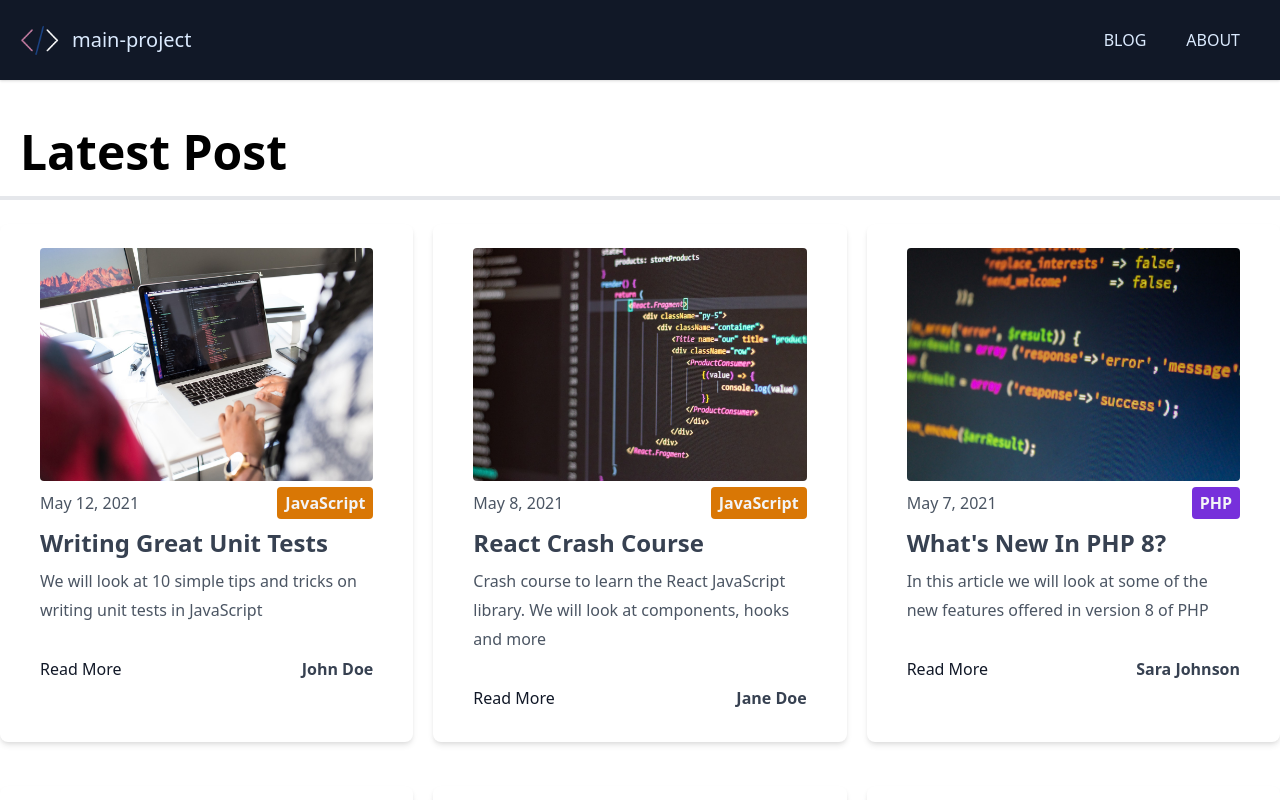
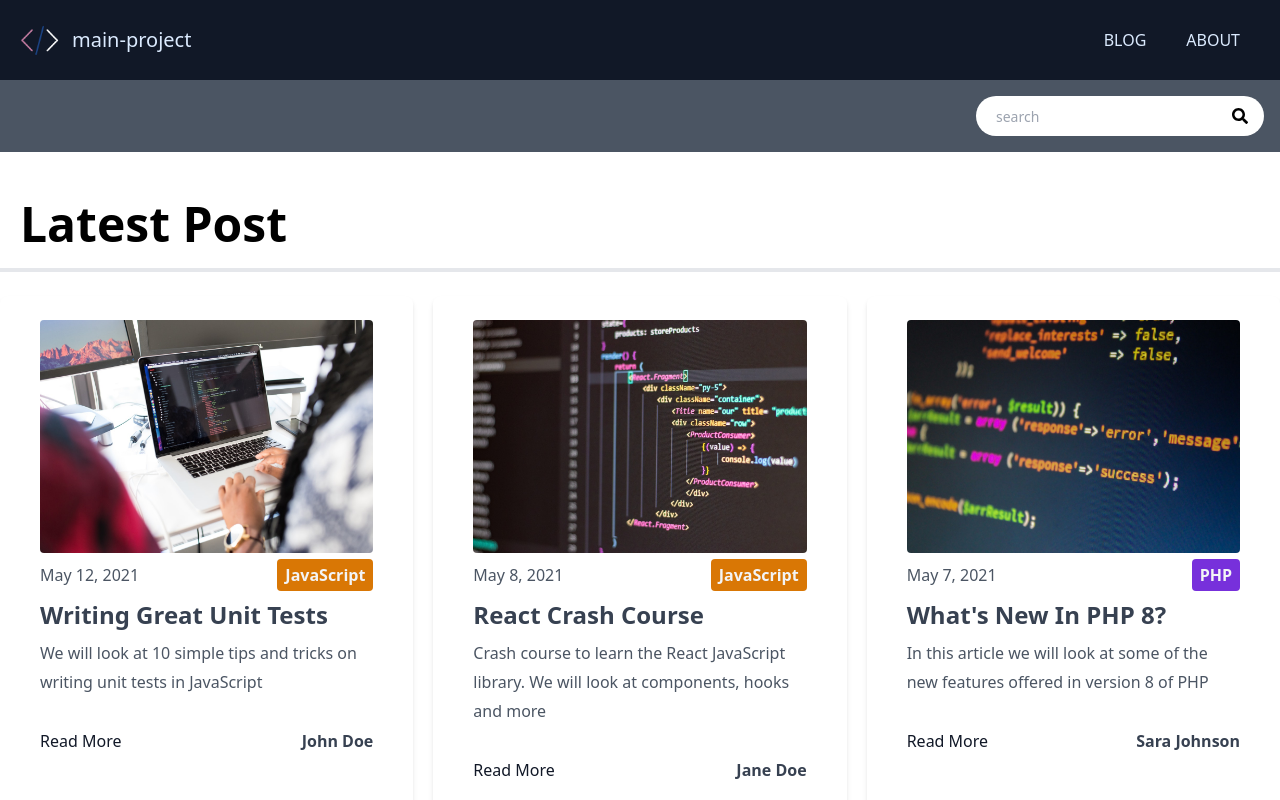
Before and after one commit to arzivre/next-md, a Next.js app: page / in a window 1280 px wide. Shown: the top 800 px of the page. Built offline with nearby package versions, Linux system fonts and the light colour scheme.

Commit message:
Search Component

```diff
--- a/components/Layout.js
+++ b/components/Layout.js
@@ -1,6 +1,9 @@
 //@ts-check
+import React from 'react'
 import Head from 'next/head'
+
 import Header from './Header'
+import Search from './Search'
 export default function Layout({ title, children, keywords, description }) {
   return (
     <div>
@@ -11,6 +14,7 @@
         <link rel='icon' href='/favicon.ico' />
       </Head>
       <Header />
+      <Search />
       <main className='container mx-auto my-7'>{children}</main>
     </div>
   )
--- /dev/null
+++ b/components/Search.js
@@ -0,0 +1,29 @@
+//@ts-check
+import React, { useState, useEffect } from 'react'
+import { FaSearch } from 'react-icons/fa'
+
+export default function Search() {
+  const [searcTerm, setSearchTerm] = useState('')
+  const [searcResults, setSearchResults] = useState([])
+  return (
+    <div className='relative bg-gray-600 p-4'>
+      <div className='container mx-auto flex items-center justify-center md:justify-end'>
+        <div className='relative text-gray-600 w-72'>
+          <form>
+            <input
+              type='search'
+              name='search'
+              id='search'
+              className='
+            bg-white h-10 px-5 pr-10 rounded-full text-sm focus:outline-none w-72'
+              value={searcTerm}
+              onChange={(e) => setSearchTerm(e.target.value)}
+              placeholder='search'
+            />
+            <FaSearch className='absolute top-0 right-0 text-black mt-3 mr-4' />
+          </form>
+        </div>
+      </div>
+    </div>
+  )
+}
--- a/package.json
+++ b/package.json
@@ -13,7 +13,8 @@
     "marked": "^3.0.4",
     "next": "11.1.2",
     "react": "17.0.2",
-    "react-dom": "17.0.2"
+    "react-dom": "17.0.2",
+    "react-icons": "^4.2.0"
   },
   "devDependencies": {
     "autoprefixer": "^10.3.4",
```
Also changed, not shown: 1 other file (tests, documents, lock files or other folders).
